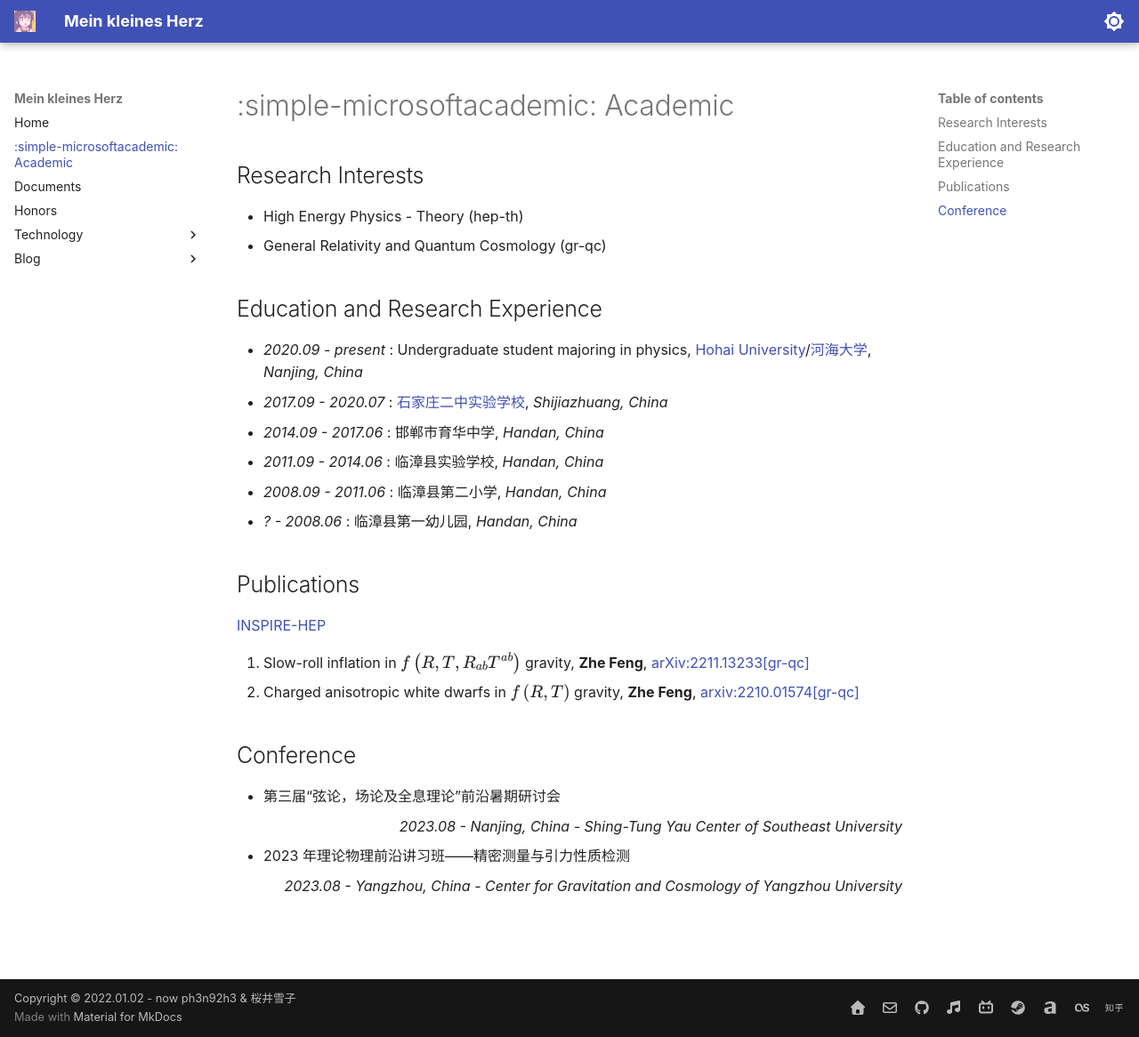
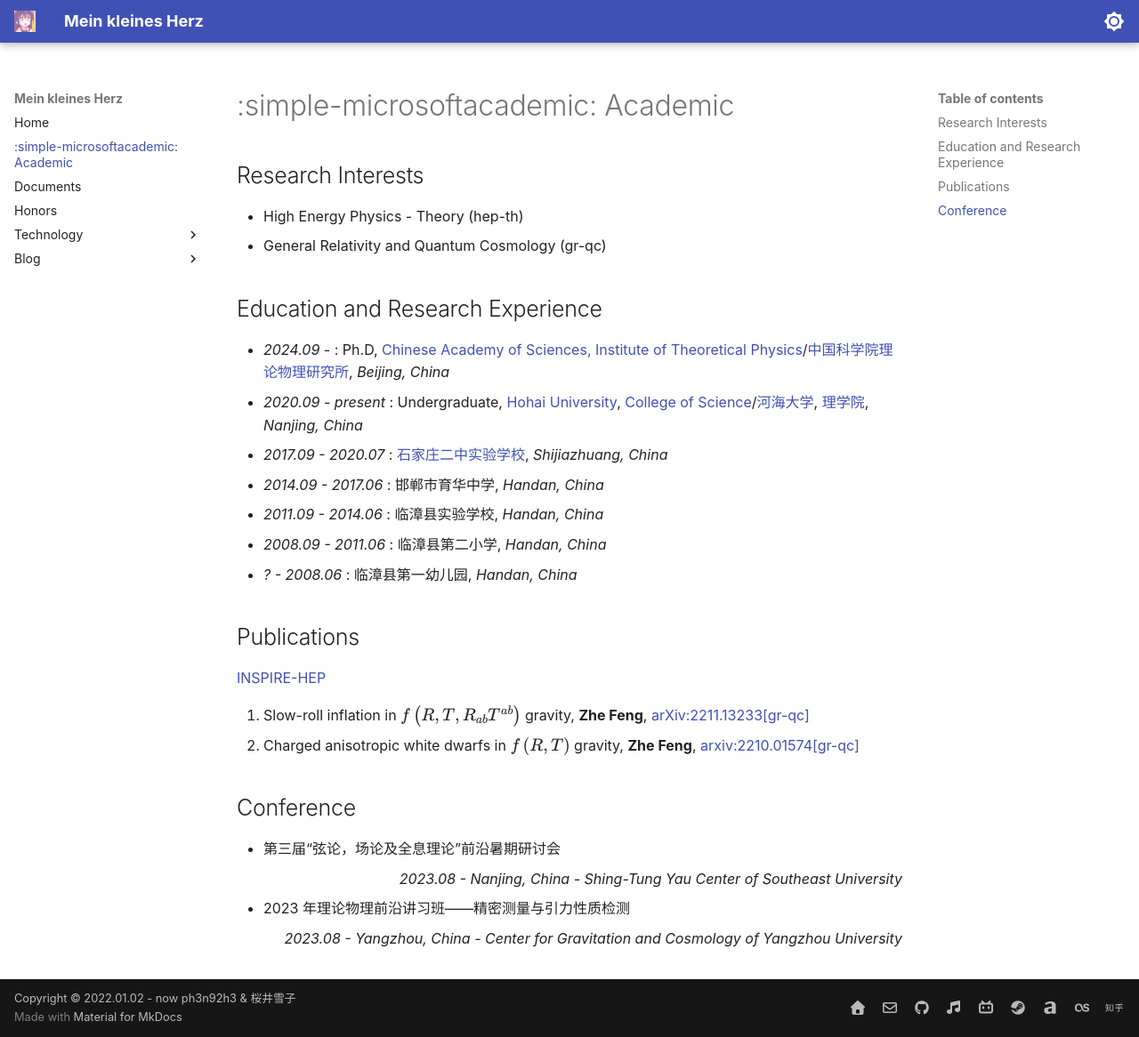
Before and after one commit to ph3n92h3/ph3n92h3.github.io, an MkDocs documentation site: the page built from docs/Academic.md, in a window 1280 px wide and 1166 px high. Shown: the whole window at 89% size. Built offline with MkDocs 1.6.1 and Material for MkDocs 9.7.7, drawn with Linux system fonts in a browser that asks for light colours.

Commit message:
CV-PS: add sth. about ITP@CAS

```diff
--- a/docs/Academic.md
+++ b/docs/Academic.md
@@ -7,7 +7,8 @@
 
 ## Education and Research Experience
 
-- *2020.09 - present* : Undergraduate student majoring in physics, [Hohai University](https://en.hhu.edu.cn/)/[河海大学](https://hhu.edu.cn/), *Nanjing, China*
+- *2024.09 -* : Ph.D, [Chinese Academy of Sciences, Institute of Theoretical Physics](http://english.itp.cas.cn)/[中国科学院理论物理研究所](http://itp.cas.cn), *Beijing, China*
+- *2020.09 - present* : Undergraduate, [Hohai University](https://en.hhu.edu.cn/), [College of Science](http://lxy.hhu.edu.cn/en/)/[河海大学](https://hhu.edu.cn/), [理学院](http://lxy.hhu.edu.cn/index), *Nanjing, China*
 - *2017.09 - 2020.07* : [石家庄二中实验学校](http://sjzezsyxx.com/), *Shijiazhuang, China*
 - *2014.09 - 2017.06* : 邯郸市育华中学, *Handan, China*
 - *2011.09 - 2014.06* : 临漳县实验学校, *Handan, China*
```
Also changed, not shown: 2 other files.
